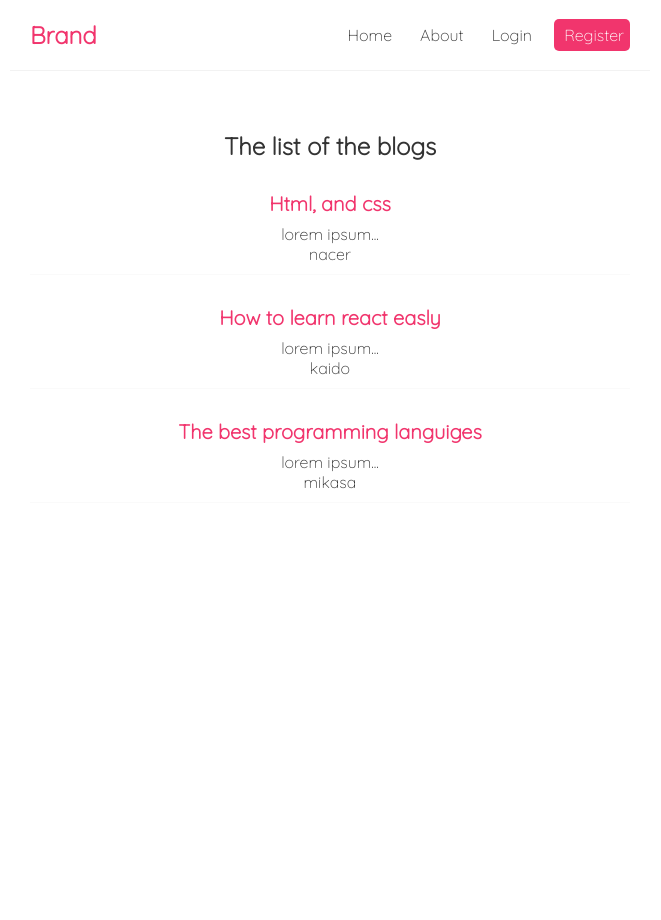
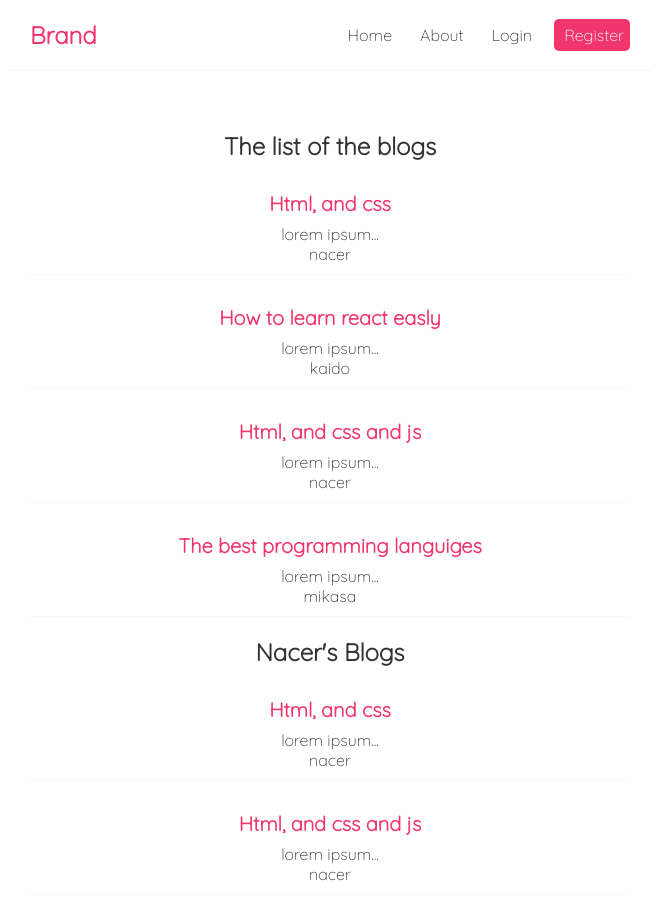
Before and after one commit to nacerkraa/Blog-ReactJs, a React (Create React App) app: page / in a window 1280 px wide. Shown: the top 920 px of the page, without its empty margins (310-971 px from the left). Before the commit the page ends 800 px from the top, so only its background shows below. Built offline with nearby package versions, Linux system fonts and the light colour scheme.

Commit message:
filter item on the list of items on react

```diff
--- a/src/Home.js
+++ b/src/Home.js
@@ -4,13 +4,15 @@ const Home = () => {
     const [blogs,setBlogs] = useState([
         {title:"Html, and css", body:"lorem ipsum...", auther:"nacer", id:1},
         {title:"How to learn react easly", body:"lorem ipsum...", auther:"kaido", id:2},
-        {title:"The best programming languiges", body:"lorem ipsum...", auther:"mikasa", id:3}
+        {title:"Html, and css and js", body:"lorem ipsum...", auther:"nacer", id:3},
+        {title:"The best programming languiges", body:"lorem ipsum...", auther:"mikasa", id:4}
     ]);
 
     return(
 
         <div className="Home">
             <BlogList blogs={blogs} title="The list of the blogs"/>
+            <BlogList blogs={blogs.filter((blog) => blog.auther === 'nacer')} title="Nacer's Blogs"/>
         </div>
     );
 }
```
